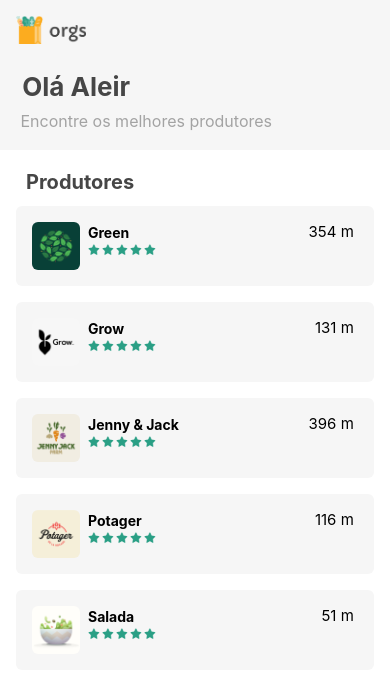
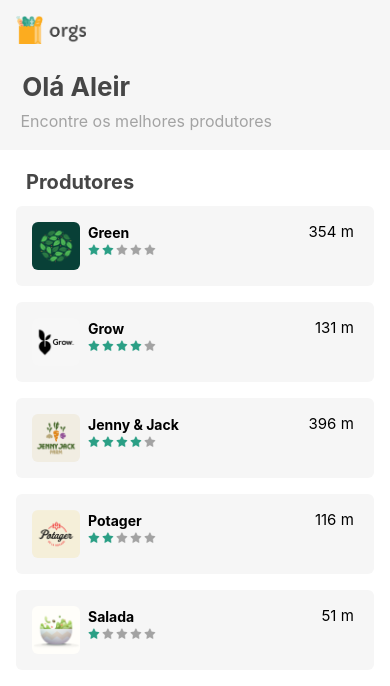
Before and after one commit to AleirSanches/orgsHooks2, a React Native app: screen / in a window 390 px wide. Shown: the top 686 px of the page. Built offline with nearby package versions, Linux system fonts and the light colour scheme.

Commit message:
atualizando

```diff
--- a/src/componentes/estrelas.js
+++ b/src/componentes/estrelas.js
@@ -1,5 +1,5 @@
-import React from 'react';
-import {Text, Image, StyleSheet, View} from 'react-native';
+import React, {useState} from 'react';
+import {Text, Image, StyleSheet, View, TouchableOpacity} from 'react-native';
 import estrela from '../assets/estrela.png';
 import estrelaCinza from '../assets/estrelaCinza.png';
 
@@ -10,15 +10,32 @@
     grande = false,
 
 }){
+    const [quantidade, setQuantidade]  =useState(quantidadeAntiga);
+    const estilos= estilosFuncao(grande);
+    const getImage = (index) =>{
+        if (index < quantidade){
+            return estrela;
+        }
+        return estrelaCinza;
+    }
+
     const RenderEstrelas = () =>{
         const listaEstrelas =[];
         for(let i=0; i <5 ; i++){
-            listaEstrelas.push(<Image style={estilos.estrela} source={estrela}/>)
+            listaEstrelas.push(
+              <TouchableOpacity
+              key={i}
+              onPress={() => setQuantidade(i+1)}
+              disabled ={!editavel}
+              >
+                    <Image style={estilos.estrela} source={getImage(i)}/>
+              </TouchableOpacity>
+            );
         }
         return listaEstrelas;
 
     }
-    const estilos= estilosFuncao(grande);
+
     return <View style={estilos.estrelas}>
          <RenderEstrelas/>
     </View>
--- a/src/telas/Home/componentes/produtor.js
+++ b/src/telas/Home/componentes/produtor.js
@@ -1,14 +1,22 @@
-import React from 'react';
-import {Text, Image, View, StyleSheet} from 'react-native';
+import React, {useState} from 'react';
+import {Text, Image, View, StyleSheet, TouchableOpacity} from 'react-native';
 import Estrelas from '../../../componentes/estrelas';
 
 export default function Produtor ({nome , imagem, distancia, estrelas}){
-    return <View style={estilos.cartao}>
+    const [selecionado, setSelecionado] = useState(false);
+
+    return <TouchableOpacity
+        style={estilos.cartao}
+        onPress = {() => setSelecionado(!selecionado)}
+        >
         <Image style={estilos.imagem} source ={imagem} />
         <View style={estilos.informacoes}>
             <View>
             <Text style={estilos.nome}>{nome}</Text>
-            <Estrelas quantidade={estrelas}/>
+            <Estrelas quantidade={estrelas}
+                     editavel={selecionado}
+                     grande={selecionado}
+            />
 
             </View>
 
@@ -18,7 +26,7 @@
         </View>
 
 
-    </View>
+    </TouchableOpacity>
 
 }
 
```
